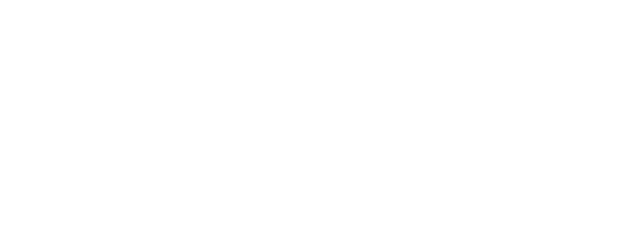
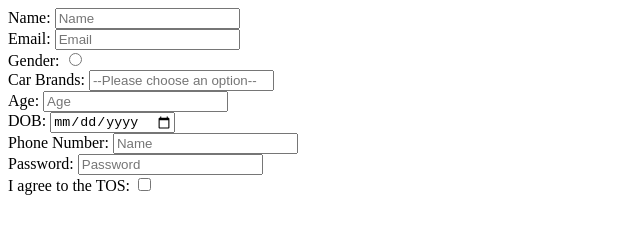
Before and after one commit to acciojob/signup-form-car-SRINIVAS-VG, a website: page main.html in a window 1280 px wide. Shown: the whole page, without its empty margins (0-640 px from the left). Drawn offline with Linux system fonts and the light colour scheme.

Commit message:
created a submission

```diff
--- a/main.html
+++ b/main.html
@@ -11,6 +11,35 @@
     <script type="text/javascript" src="./script.js">
 </script>
 
+<form action="#" method="post">
+	<label for="name">Name:</label>
+	<input id="name" type="Text" required placeholder="Name">
+	<br>
+	<label for="email">Email:</label>
+	<input id="email" type="Email" required placeholder="Email">
+	<br>
+	<label for="gender_m,gender_f">Gender:</label>
+	<input id="gender_m,gender_f" type="Radio" required>
+	<br>
+	<label for="Car">Car Brands:</label>
+	<input id="Car" type="Select" required placeholder="--Please choose an option--">
+	<br>
+	<label for="age">Age:</label>
+	<input id="age" type="Number" required placeholder="Age">
+	<br>
+	<label for="dob">DOB:</label>
+	<input id="dob" type="Date" required>
+	<br>
+	<label for="tel">Phone Number:</label>
+	<input id="tel" type="Tel" placeholder="Name">
+	<br>
+	<label for="password">Password:</label>
+	<input id="password" type="Password" required placeholder="Password">
+	<br>
+	<label for="tos">I agree to the TOS:</label>
+	<input id="tos" type="Checkbox" required >
+	<br>
+</form>
 </body>
 
 </html>
```
